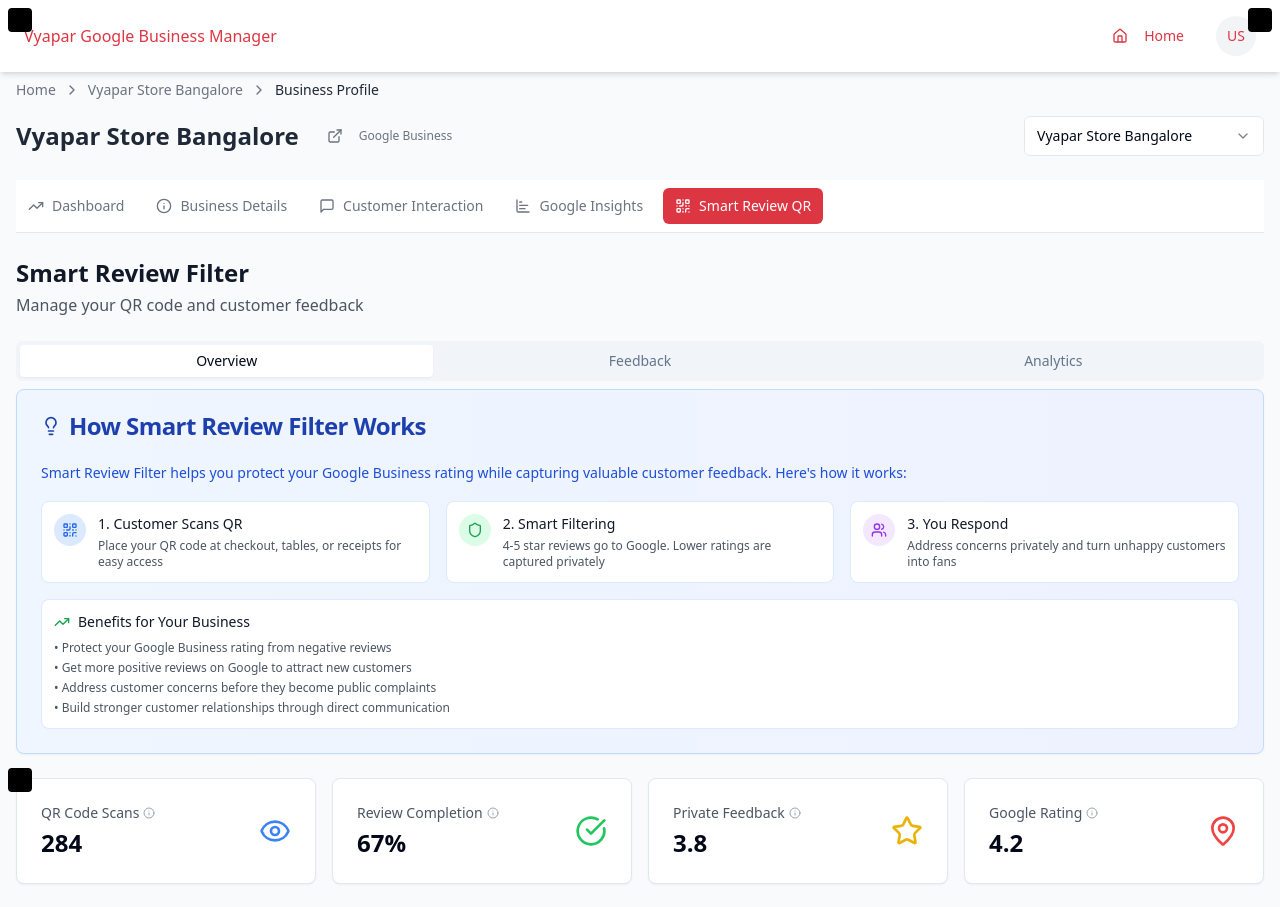
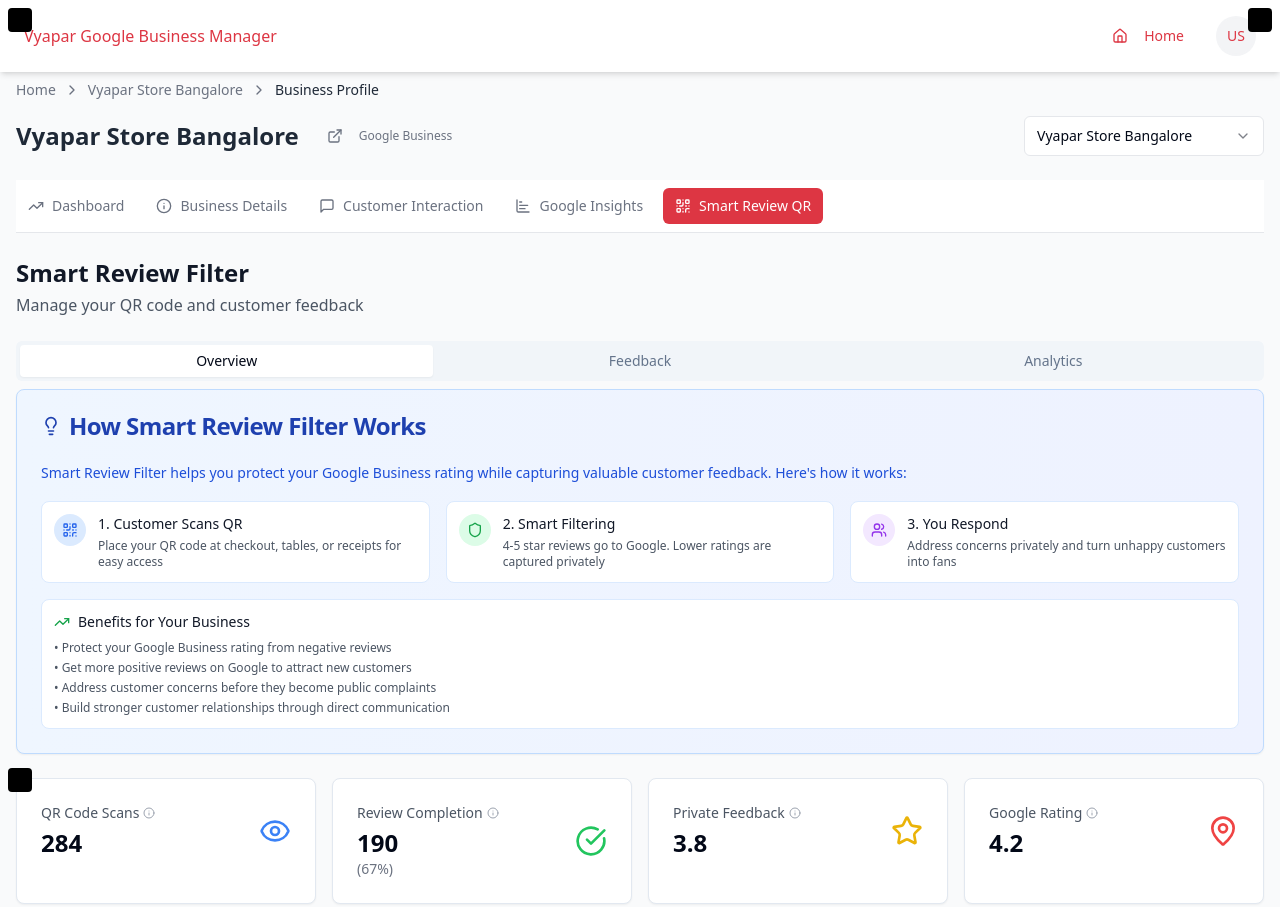
Before and after one commit to ananya-1407/vyapar-google-profile-manager, a React (Vite) app: page /business/1/smart-qr in a window 1280 px wide. Shown: the top 907 px of the page. Built offline with nearby package versions, Linux system fonts and the light colour scheme.

Commit message:
feat: Show review completion count
Show the number of completed reviews alongside the completion percentage in the Smart Review QR stats overview.

```diff
--- a/src/components/smart-review/StatsOverview.tsx
+++ b/src/components/smart-review/StatsOverview.tsx
@@ -19,6 +19,7 @@ interface StatsOverviewProps {
   analytics: {
     totalScans: number;
     completionRate: number;
+    completionCount: number;
     avgRating: number;
     googleAvgRating: number;
   };
@@ -61,11 +62,12 @@ const StatsOverview = ({ analytics }: StatsOverviewProps) => {
                       <Info className="h-3 w-3 text-gray-400 hover:text-gray-600" />
                     </TooltipTrigger>
                     <TooltipContent>
-                      <p className="text-xs">Percentage of customers who completed giving feedback after scanning the QR code</p>
+                      <p className="text-xs">Number and percentage of customers who completed giving feedback after scanning the QR code</p>
                     </TooltipContent>
                   </Tooltip>
                 </div>
-                <p className="text-2xl font-bold">{analytics.completionRate}%</p>
+                <p className="text-2xl font-bold">{analytics.completionCount}</p>
+                <p className="text-sm text-gray-500">({analytics.completionRate}%)</p>
               </div>
               <CheckCircle className="h-8 w-8 text-green-500" />
             </div>
--- a/src/pages/SmartReviewQR.tsx
+++ b/src/pages/SmartReviewQR.tsx
@@ -17,6 +17,7 @@ const SmartReviewQR = () => {
   const analytics = {
     totalScans: 284,
     completionRate: 67,
+    completionCount: 190,
     avgRating: 3.8,
     googleAvgRating: 4.2,
     googleRedirects: 156,
```
